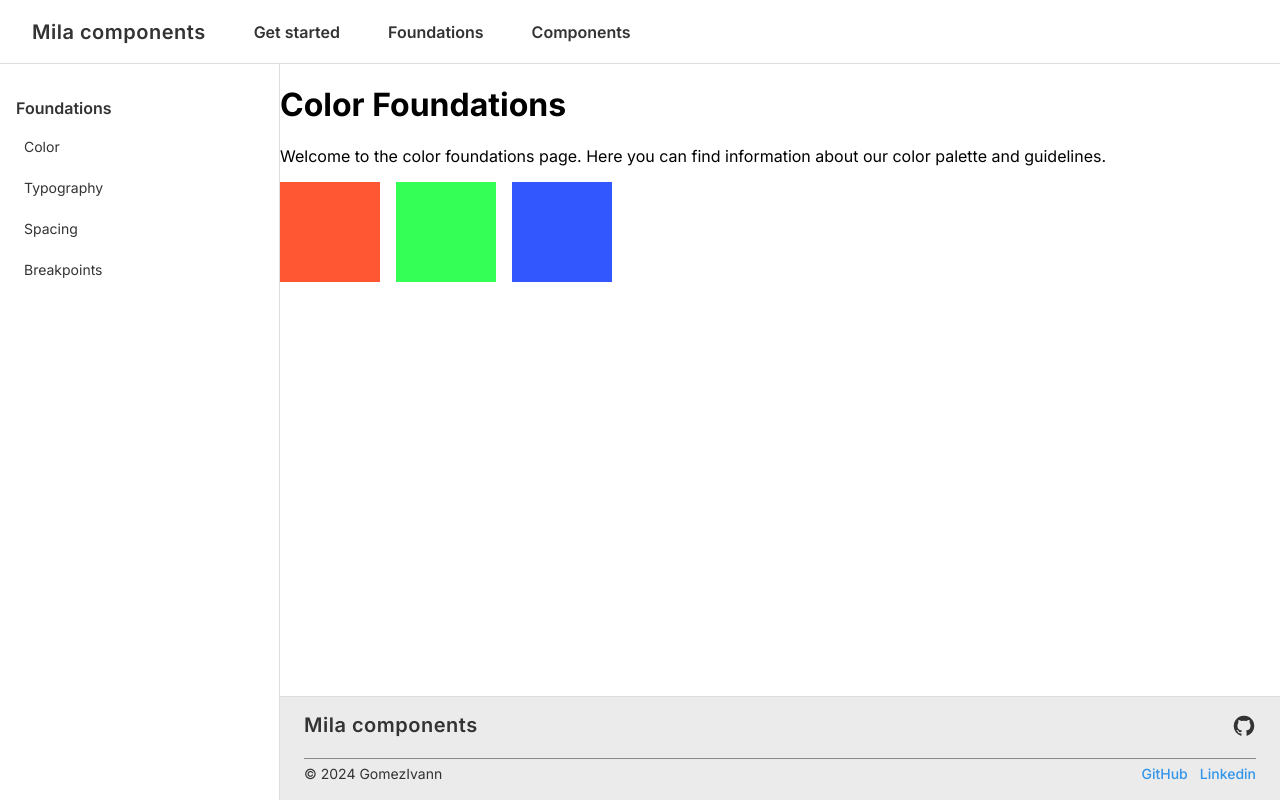
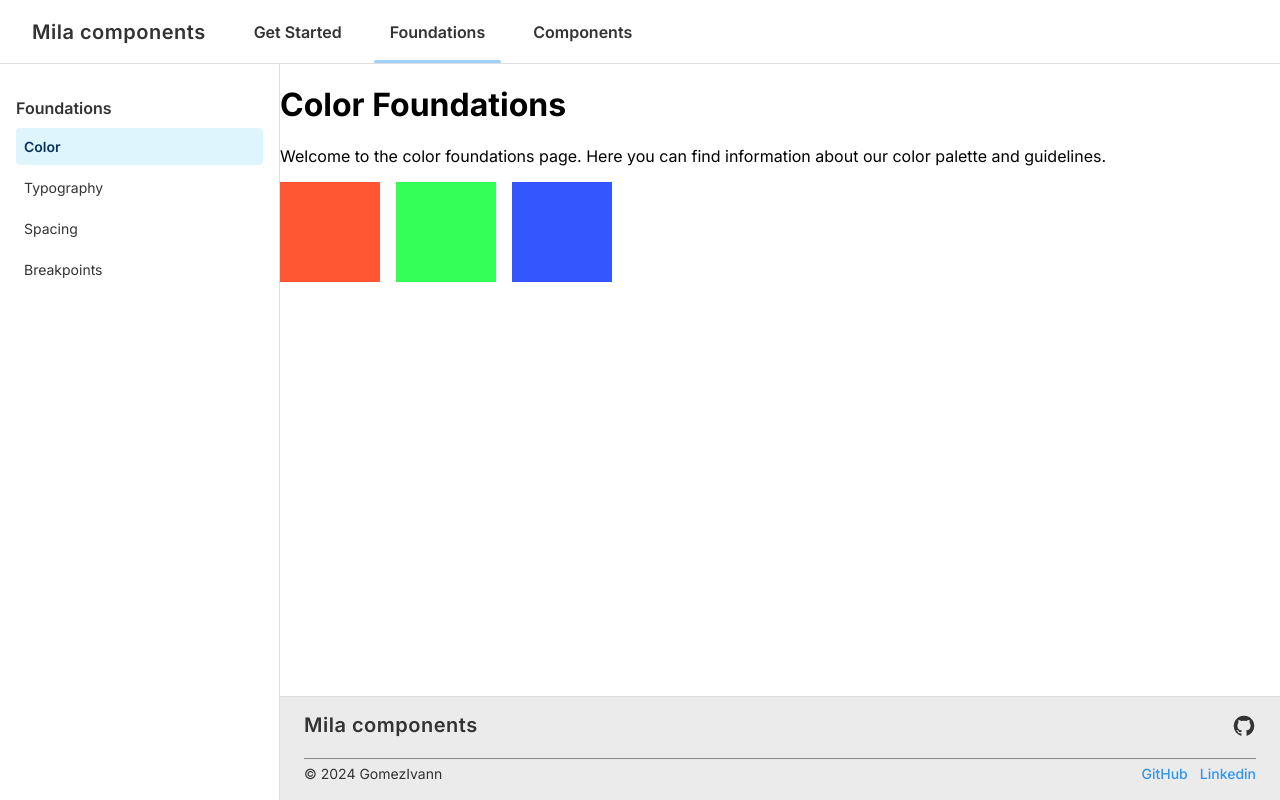
Before and after one commit to GomezIvann/mila-components, a Next.js app in the folder apps/web/: page /foundations/color in a window 1280 px wide. Built offline with nearby package versions, Linux system fonts and the light colour scheme.

Commit message:
Small updates based on site's use

```diff
--- a/apps/web/app/common/components/header.tsx
+++ b/apps/web/app/common/components/header.tsx
@@ -1,7 +1,7 @@
 "use client";
 
 import { Header } from "@gomezivann/mila-components";
-import { headerLinks } from "../pages-list";
+import { mainBlocks } from "../pages-list";
 import { usePathname, useRouter } from "next/navigation";
 
 export default function SiteHeader() {
@@ -13,9 +13,10 @@ export default function SiteHeader() {
 
   return (
     <Header
-      links={headerLinks.map((link) => ({
-        ...link,
-        selected: pathname === link.href,
+      links={mainBlocks.map((block) => ({
+        label: block.title,
+        href: block.href,
+        selected: pathname.startsWith(block.href),
       }))}
       responsiveBreakpoint="md"
       title={{
--- a/apps/web/app/common/components/side-navigation.tsx
+++ b/apps/web/app/common/components/side-navigation.tsx
@@ -1,22 +1,21 @@
 "use client";
 
 import { usePathname, useRouter } from "next/navigation";
-import { componentsLinks, foundationsLinks, getStartedLinks } from "../pages-list";
+import { MainBlock, mainBlocks } from "../pages-list";
 import { SideNavigation } from "@gomezivann/mila-components";
 import { useMemo } from "react";
 
-const useSideNavigation = () => {
+const useSideNavigation = (): MainBlock => {
   const pathname = usePathname();
 
-  return useMemo(() => {
-    if (pathname.startsWith("/components")) return { title: "Components", links: componentsLinks };
-    else if (pathname.startsWith("/foundations")) return { title: "Foundations", links: foundationsLinks };
-    else if (pathname.startsWith("/get-started")) return { title: "Get started", links: getStartedLinks };
-    else return { title: "", links: [] };
-  }, [pathname]);
+  return useMemo(
+    () => mainBlocks.find((block) => pathname.startsWith(block.href)) || { href: "", links: [], title: "" },
+    [pathname]
+  );
 };
 
 export default function SiteSideNavigation() {
+  const pathname = usePathname();
   const router = useRouter();
   const { title, links } = useSideNavigation();
 
@@ -32,7 +31,7 @@ export default function SiteSideNavigation() {
           items: links.map((link) => ({
             label: link.label,
             href: link.href,
-            active: usePathname() === link.href,
+            selected: pathname === link.href,
           })),
         },
       ]}
--- a/apps/web/app/common/pages-list.ts
+++ b/apps/web/app/common/pages-list.ts
@@ -2,12 +2,11 @@ type LinkDetails = {
   label: string;
   href: string;
 };
-
-const headerLinks = [
-  { label: "Get started", href: "/get-started" },
-  { label: "Foundations", href: "/foundations" },
-  { label: "Components", href: "/components" },
-];
+type MainBlock = {
+  href: string;
+  title: string;
+  links: LinkDetails[];
+};
 
 const getStartedLinks: LinkDetails[] = [
   { label: "Introduction", href: "/get-started/introduction" },
@@ -34,5 +33,23 @@ const componentsLinks: LinkDetails[] = [
   { label: "Quick nav", href: "/components/quick-nav" },
 ];
 
-export { headerLinks, getStartedLinks, foundationsLinks, componentsLinks };
-export type { LinkDetails };
+const mainBlocks: MainBlock[] = [
+  {
+    href: "/get-started",
+    links: getStartedLinks,
+    title: "Get Started",
+  },
+  {
+    href: "/foundations",
+    links: foundationsLinks,
+    title: "Foundations",
+  },
+  {
+    href: "/components",
+    links: componentsLinks,
+    title: "Components",
+  },
+];
+
+export { mainBlocks, getStartedLinks, foundationsLinks, componentsLinks };
+export type { LinkDetails, MainBlock };
--- a/packages/ui/src/application-layout/application-layout.tsx
+++ b/packages/ui/src/application-layout/application-layout.tsx
@@ -17,16 +17,15 @@ const HeaderContainer = styled.div`
   z-index: 1;
 `;
 
-const SideNavContainer = styled.aside`
+const SideNavContainer = styled.div`
   grid-area: side-nav;
   position: relative;
   z-index: 1;
 `;
 
-const MainContainer = styled.main`
+const MainContainer = styled.div`
   grid-area: main;
   overflow: hidden auto;
-  height: 100%;
   min-height: 0;
   display: grid;
   grid-template-rows: 1fr auto;
@@ -37,7 +36,7 @@ const ApplicationLayout = ({ children, footer, header, sideNavigation }: Applica
     {header && <HeaderContainer>{header}</HeaderContainer>}
     {sideNavigation && <SideNavContainer>{sideNavigation}</SideNavContainer>}
     <MainContainer>
-      {children}
+      <main>{children}</main>
       {footer}
     </MainContainer>
   </LayoutContainer>
```
